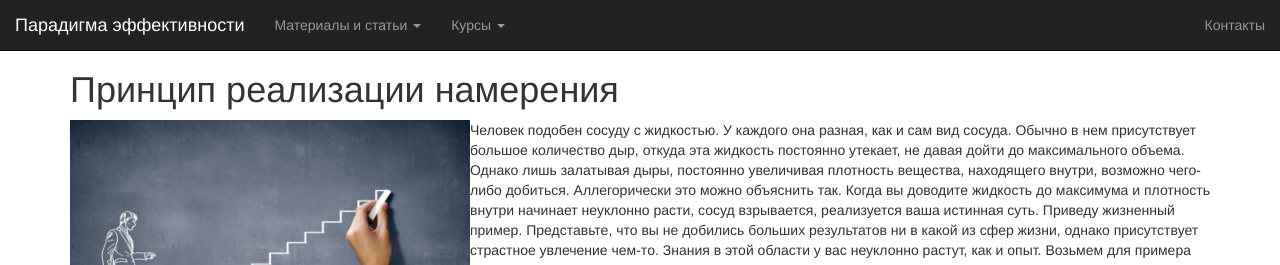
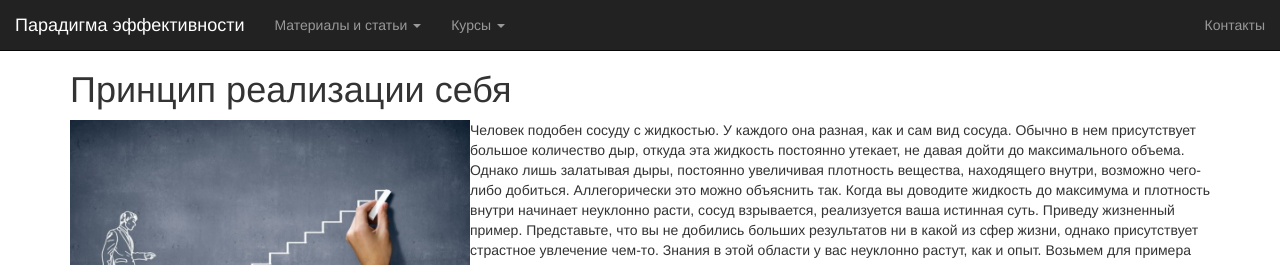
Before and after one commit to EfficiencyParadigm/EfficiencyParadigm.github.io, a Jekyll site: the page built from content/principle.md, in a window 1280 px wide and 1363 px high. Shown: the top 265 px of the window. Built offline with Jekyll 4.4.1, drawn with Linux system fonts in a browser that asks for light colours.

Commit message:
Update principle.md

```diff
--- a/content/principle.md
+++ b/content/principle.md
@@ -3,7 +3,7 @@ layout: page
 title: Духовное развитие duplicate
 ---
 
-# Принцип реализации намерения
+# Принцип реализации себя
 
 <img src="/images/slider/ПРН.jpg" alt="духовное развитие" class="pull-left" title="Title" width="400" />
 
```
